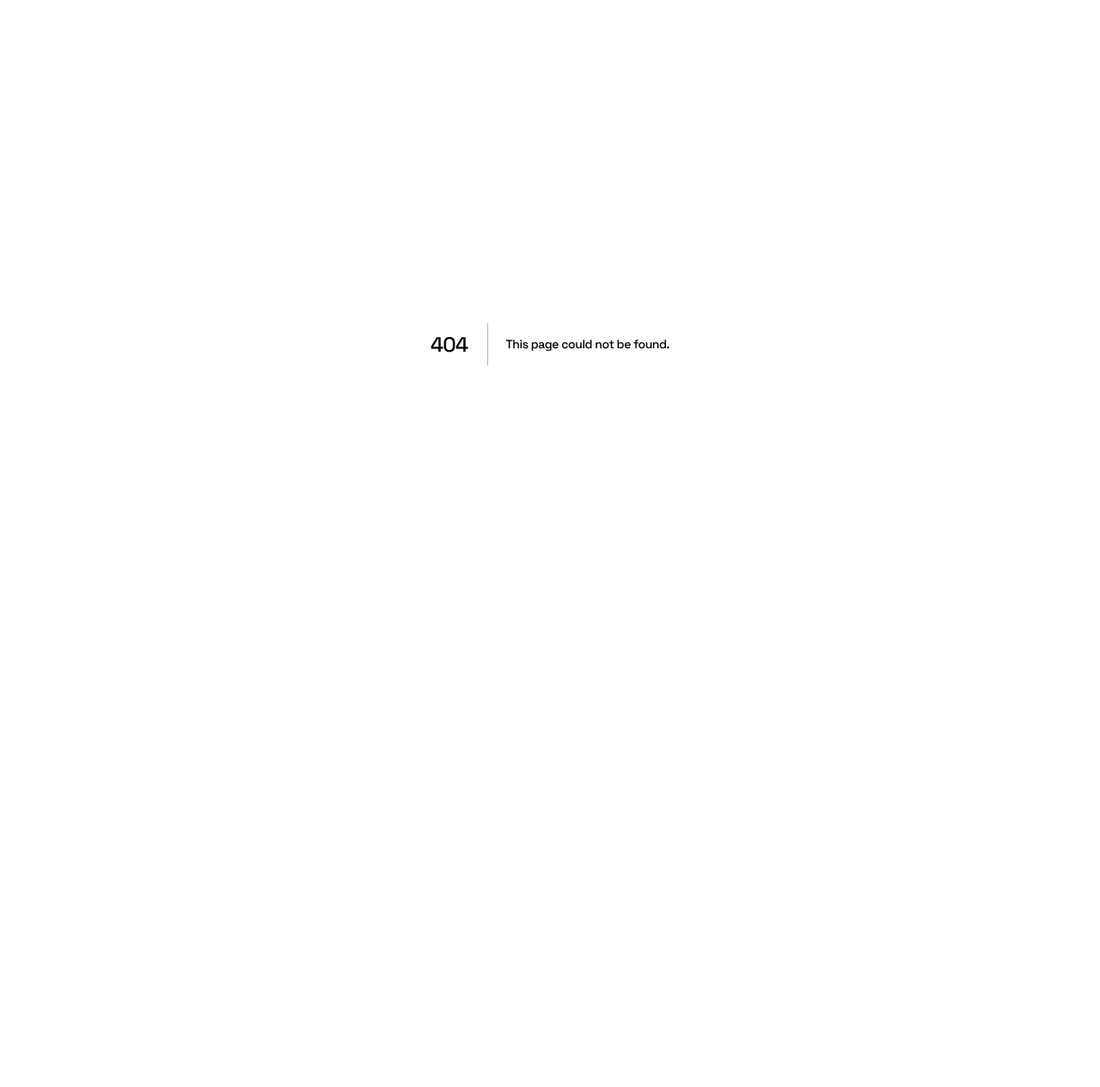
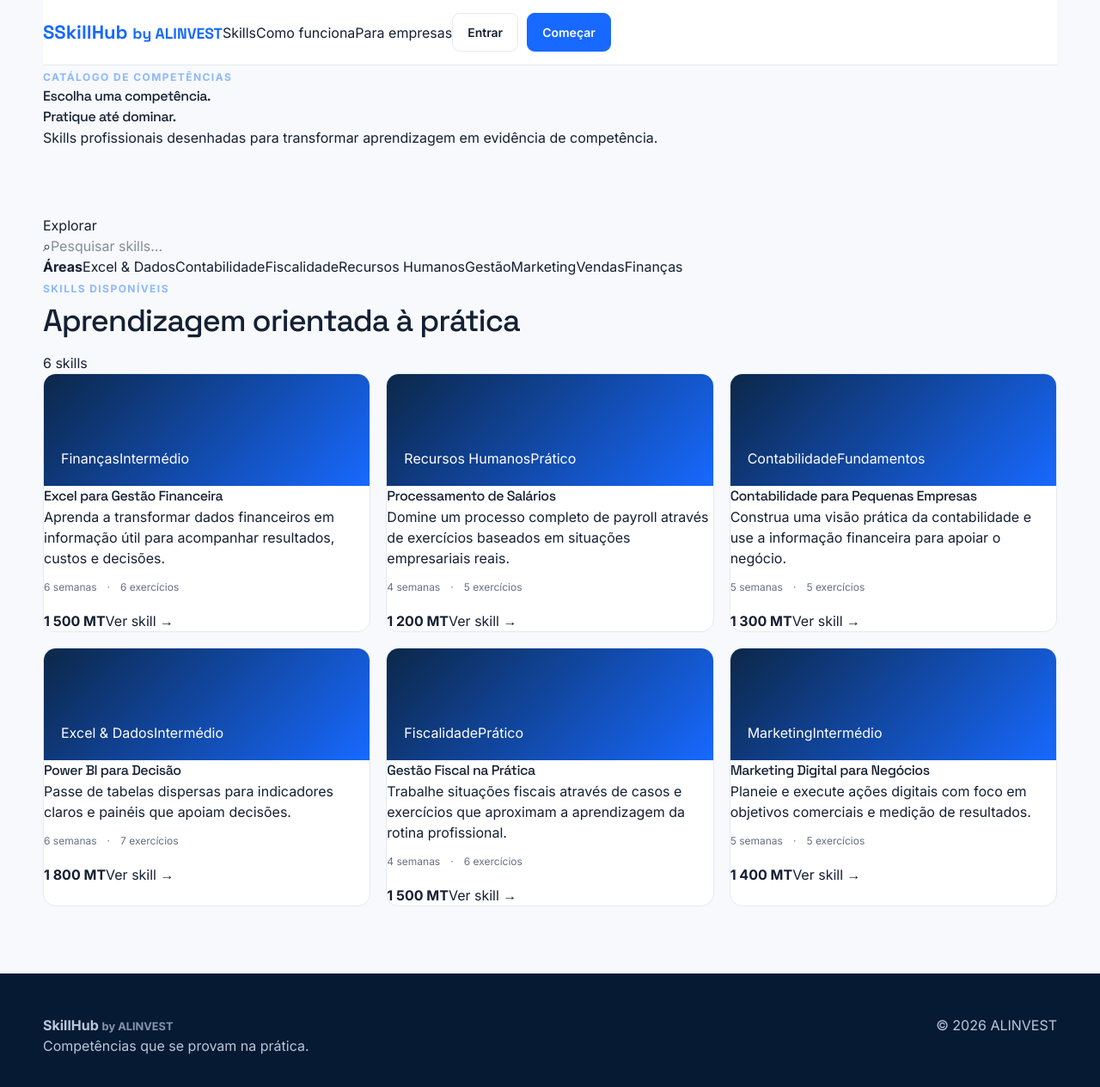
Before and after one commit to acjl-mz/academy, a Next.js app: page /skills in a window 1280 px wide. Before the commit this address had no page. Shown: the top 1264 px of the page at 86% size. Before the commit the page ends 800 px from the top, so only its background shows below. Built offline with nearby package versions, Linux system fonts and the light colour scheme.

Commit message:
feat: build public SkillHub skills catalogue

```diff
--- /dev/null
+++ b/app/skills/page.tsx
@@ -0,0 +1,13 @@
+import Link from 'next/link';
+import { categories, skills } from '@/lib/data';
+
+export default function SkillsPage() {
+  return (
+    <main>
+      <header className="site-header"><div className="container nav"><Link href="/" className="brand"><span className="brand-mark">S</span><span>SkillHub <small>by ALINVEST</small></span></Link><nav><Link href="/skills">Skills</Link><Link href="/#como-funciona">Como funciona</Link><Link href="/empresa">Para empresas</Link></nav><div className="nav-actions"><Link href="/login" className="btn btn-ghost">Entrar</Link><Link href="/signup" className="btn btn-primary">Começar</Link></div></div></header>
+      <section className="page-hero"><div className="container"><span className="eyebrow">CATÁLOGO DE COMPETÊNCIAS</span><h1>Escolha uma competência.<br/><span>Pratique até dominar.</span></h1><p>Skills profissionais desenhadas para transformar aprendizagem em evidência de competência.</p></div></section>
+      <section className="section"><div className="container"><div className="catalog-layout"><aside className="filter-panel"><div className="filter-title">Explorar</div><label className="search-box"><span>⌕</span><input placeholder="Pesquisar skills..." /></label><div className="filter-group"><strong>Áreas</strong>{categories.slice(0, 8).map((category) => <button key={category}>{category}</button>)}</div></aside><div className="catalog-main"><div className="catalog-head"><div><span className="eyebrow">SKILLS DISPONÍVEIS</span><h2>Aprendizagem orientada à prática</h2></div><span className="result-count">{skills.length} skills</span></div><div className="skill-grid">{skills.map((skill) => <article className="skill-card" key={skill.slug}><div className="skill-top"><span className="skill-tag">{skill.category}</span><span className="skill-level">{skill.level}</span></div><h3>{skill.title}</h3><p>{skill.description}</p><div className="skill-meta"><span>{skill.duration}</span><span>·</span><span>{skill.exercises} exercícios</span></div><div className="skill-bottom"><strong>{skill.price}</strong><Link href={`/skills/${skill.slug}`} className="text-link">Ver skill →</Link></div></article>)}</div></div></div></div></section>
+      <footer className="footer"><div className="container footer-inner"><div><strong>SkillHub <small>by ALINVEST</small></strong><p>Competências que se provam na prática.</p></div><span>© 2026 ALINVEST</span></div></footer>
+    </main>
+  );
+}
```
